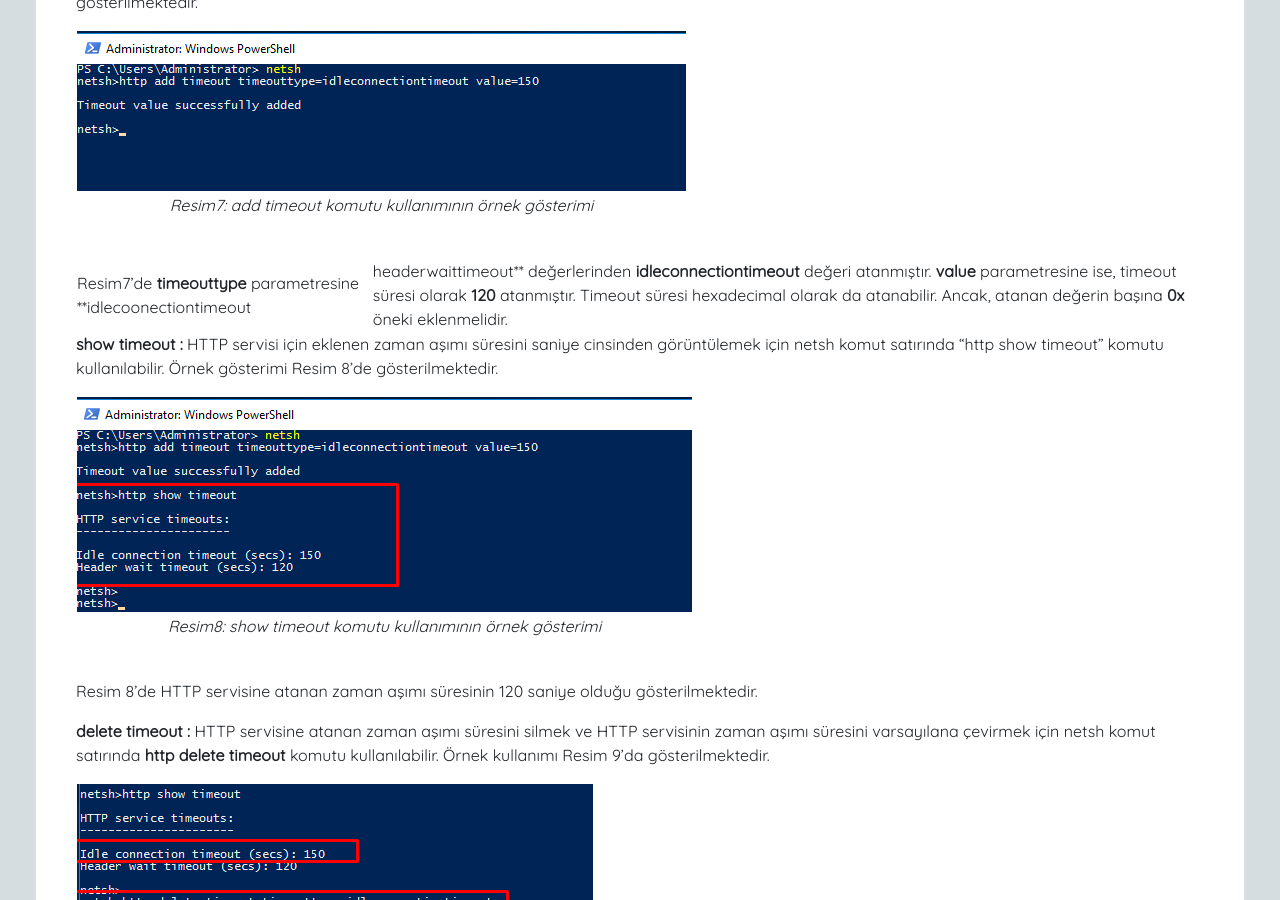
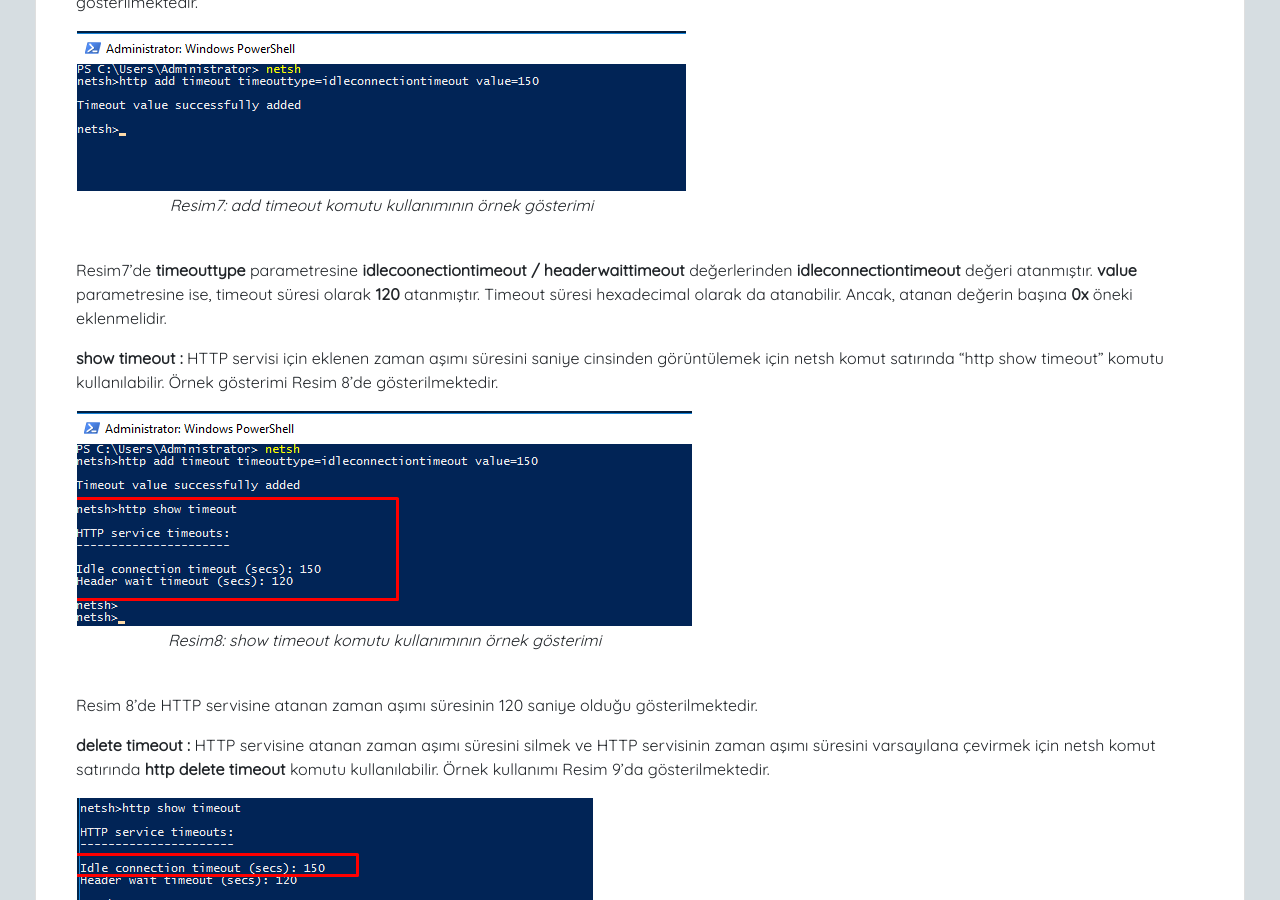
Before and after one commit to laccart/laccart, a Jekyll site: the page built from _posts/2021-03-28-Netsh-HTTP-Komutları-Kullanımı.markdown, in a window 1280 px wide and 900 px high, scrolled down 3676 px. Built offline with Jekyll 4.4.1, drawn with Linux system fonts in a browser that asks for light colours; nearby versions of some CDN libraries.

```diff
--- a/_posts/2021-03-28-Netsh-HTTP-Komutları-Kullanımı.markdown
+++ b/_posts/2021-03-28-Netsh-HTTP-Komutları-Kullanımı.markdown
@@ -93,7 +93,7 @@ Resim6'da 3 farklı örnek kullanımı gösterilmektedir. Belirtilen ipport, cer
 
 <br/>
 
-Resim7'de **timeouttype** parametresine **idlecoonectiontimeout | headerwaittimeout** değerlerinden **idleconnectiontimeout** değeri atanmıştır. **value** parametresine ise, timeout süresi olarak **120** atanmıştır. Timeout süresi hexadecimal olarak da atanabilir. Ancak, atanan değerin başına **0x** öneki eklenmelidir.
+Resim7'de **timeouttype** parametresine **idlecoonectiontimeout / headerwaittimeout** değerlerinden **idleconnectiontimeout** değeri atanmıştır. **value** parametresine ise, timeout süresi olarak **120** atanmıştır. Timeout süresi hexadecimal olarak da atanabilir. Ancak, atanan değerin başına **0x** öneki eklenmelidir.
 
 **show timeout :** HTTP servisi için eklenen zaman aşımı süresini saniye cinsinden görüntülemek için netsh komut satırında “http show timeout” komutu kullanılabilir. Örnek gösterimi Resim 8'de gösterilmektedir.
 
```
